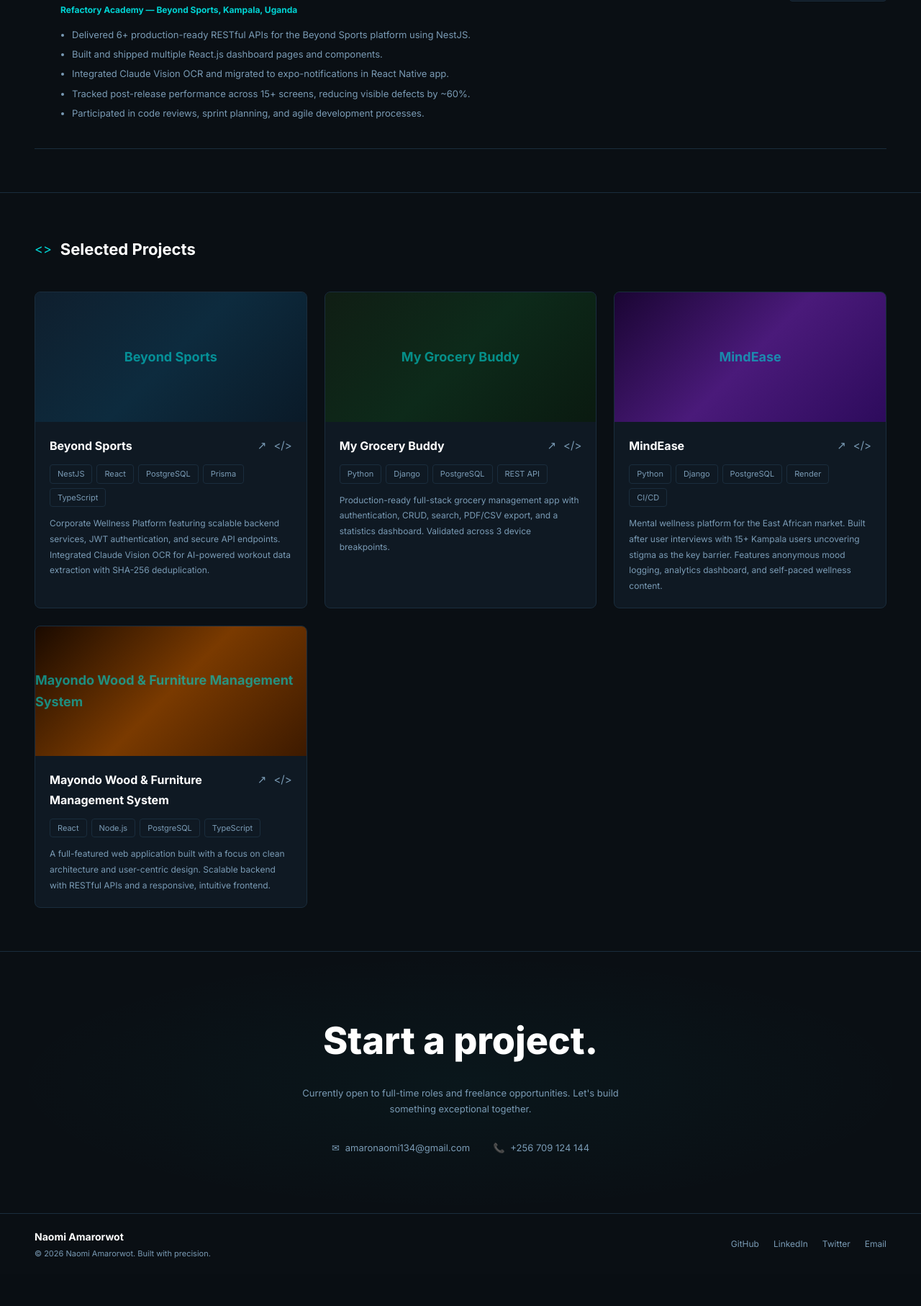
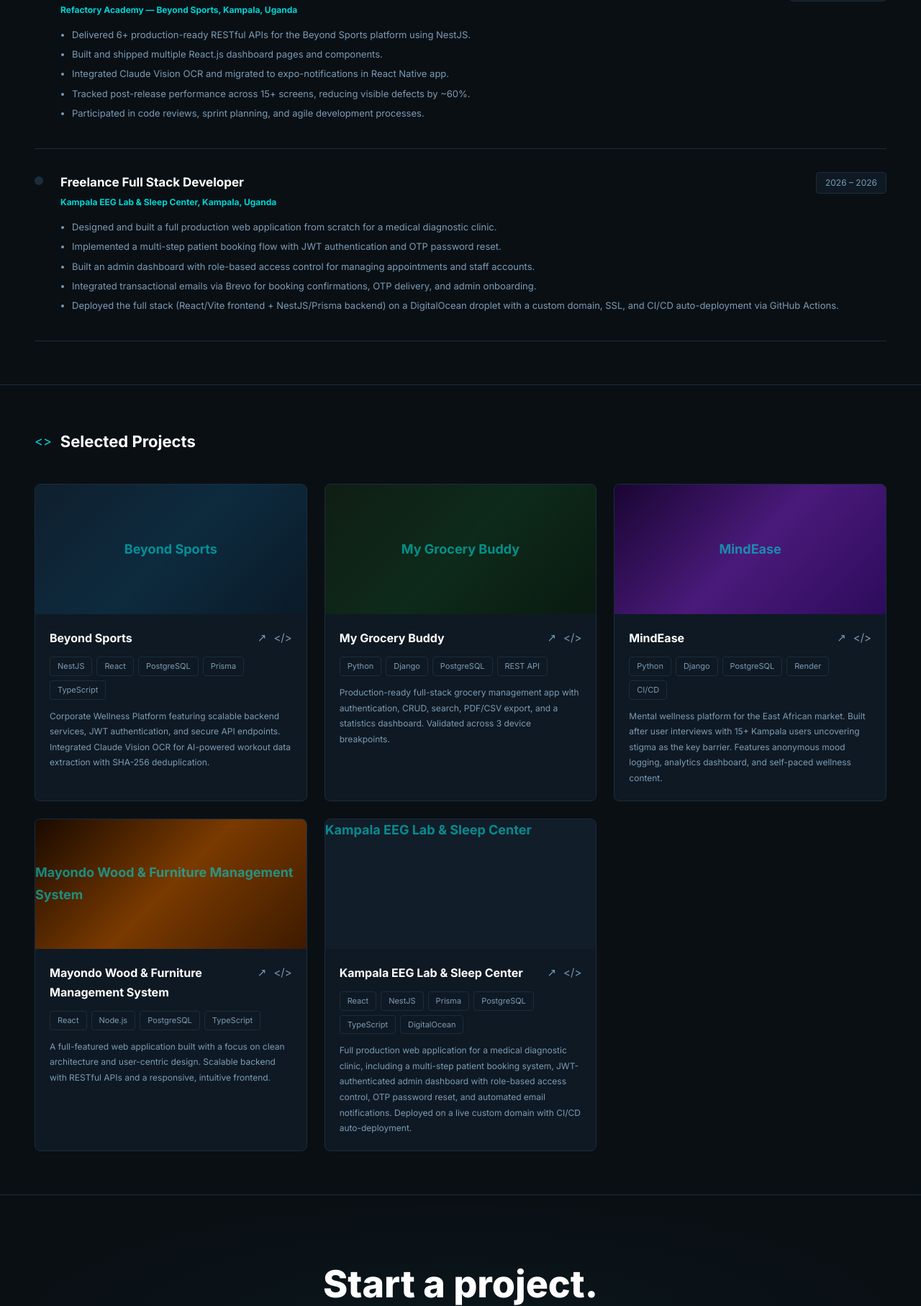
Before and after one commit to Amaro134/Amarorwot-Naomi-Portfolio, a Django app: page / in a window 1280 px wide. Shown: the part 1640-3454 px from the top of the page at 72% size. Before the commit the page ends 3388 px from the top, so only its background shows below. Run offline with Django 5.2, Linux system fonts and the light colour scheme.

Commit message:
feat: add Kampala EEG Lab freelance experience

```diff
--- a/name/templates/name/index.html
+++ b/name/templates/name/index.html
@@ -21,7 +21,7 @@
       <li><a href="#projects" class="active">Projects</a></li>
       <li><a href="#contact">Contact</a></li>
     </ul>
-    <a href="{% static 'name/cv.pdf' %}" class="btn btn--outline" download>Download CV</a>
+    <a href="{% static 'name/Amarorwot_Naomi_CV (1).pdf' %}" class="btn btn--outline" download>Download CV</a>
     <button class="nav__burger" aria-label="menu">&#9776;</button>
   </nav>
 
--- a/name/views.py
+++ b/name/views.py
@@ -36,6 +36,15 @@ def index(request):
             "live_url": "#",
             "github_url": "https://github.com/Amaro134",
         },
+
+        {
+    "title": "Kampala EEG Lab & Sleep Center",
+    "description": "Full production web application for a medical diagnostic clinic, including a multi-step patient booking system, JWT-authenticated admin dashboard with role-based access control, OTP password reset, and automated email notifications. Deployed on a live custom domain with CI/CD auto-deployment.",
+    "tags": ["React", "NestJS", "Prisma", "PostgreSQL", "TypeScript", "DigitalOcean"],
+    "color": "kampala",
+    "live_url": "https://kampalaeeglabandsleepcenter.ug",
+    "github_url": "https://github.com/Amaro134",
+},
     ]
 
     skills = {
@@ -80,6 +89,22 @@ def index(request):
                 "Participated in code reviews, sprint planning, and agile development processes.",
             ],
         },
+
+        {
+    "title": "Freelance Full Stack Developer",
+    "company": "Kampala EEG Lab & Sleep Center",
+    "location": "Kampala, Uganda",
+    "start_date": "2026",
+    "end_date": "2026",
+    "is_current": False,
+    "bullets": [
+        "Designed and built a full production web application from scratch for a medical diagnostic clinic.",
+        "Implemented a multi-step patient booking flow with JWT authentication and OTP password reset.",
+        "Built an admin dashboard with role-based access control for managing appointments and staff accounts.",
+        "Integrated transactional emails via Brevo for booking confirmations, OTP delivery, and admin onboarding.",
+        "Deployed the full stack (React/Vite frontend + NestJS/Prisma backend) on a DigitalOcean droplet with a custom domain, SSL, and CI/CD auto-deployment via GitHub Actions.",
+    ],
+},
     ]
 
     context = {
```
Also changed, not shown: name/static/name/js/main.js (+42 -43 lines), 1 other file.
